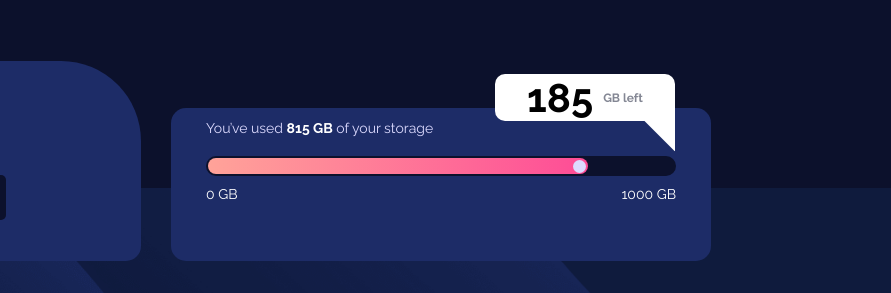
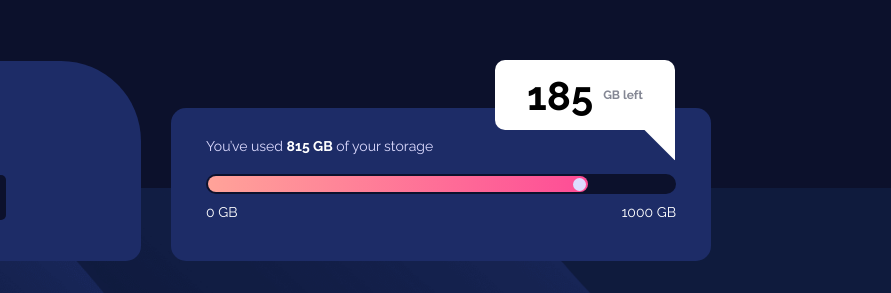
Before and after one commit to Jose-Angel-Rey/Fylo-data-storage-component, a plain HTML site: page index.html in a window 1280 px wide. Shown: the part 239-532 px from the top of the page, 389-1280 px from the left. Drawn offline with Linux system fonts and the light colour scheme.

Commit message:
Update style.css

```diff
--- a/style.css
+++ b/style.css
@@ -200,13 +200,9 @@ body {
     width: 540px;
     height: 153px;
     padding: 30px 35px;
-    display: flex;
-    flex-direction: column;
-    justify-content: center;
-    align-items: center;
   }
   .flex-item__info {
-    align-self: flex-start;
+    text-align: left;
   }
   .space-info {
     width: 100%;
@@ -214,7 +210,7 @@ body {
     justify-content: space-between;
   }
   .flex-item__space-left {
-    transform: translate(9rem, -8rem);
+    transform: translate(9rem, -10rem);
     border-bottom-right-radius: 0;
   }
   .flex-item__space-left::after {
```
